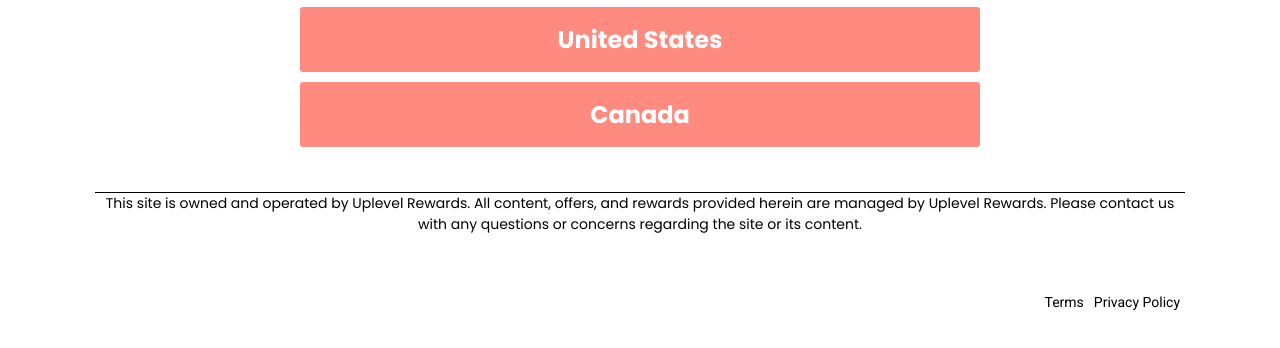
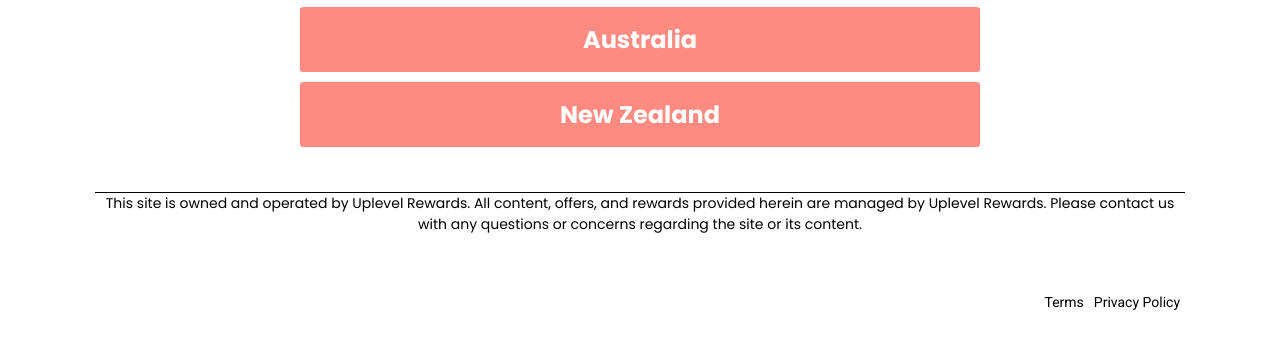
Before and after one commit to masterdegensol/sheinshit, a plain HTML site: page index.html in a window 1280 px wide. Shown: the part 412-760 px from the top of the page. Drawn offline with nearby package versions, Linux system fonts and the light colour scheme; a small style sheet from the web is missing.

Commit message:
Update index.html

```diff
--- a/index.html
+++ b/index.html
@@ -382,9 +382,9 @@
                                                         <link href="https://fonts.googleapis.com/css2?family=Poppins&amp;display=swap" rel="stylesheet">
                                                         <div style="margin-top: -25px;" class="question" id="q1">
                                                             <h2 class="questiontext">Where are you located?</h2>
-                                                            <p><a class="cta_btn q1-btn">United States</a>
+                                                            <p><a class="cta_btn q1-btn">Australia</a>
                                                             </p>
-                                                            <p><a class="cta_btn q1-btn">Canada</a>
+                                                            <p><a class="cta_btn q1-btn">New Zealand</a>
                                                             </p>
 
                                                         </div>
```
